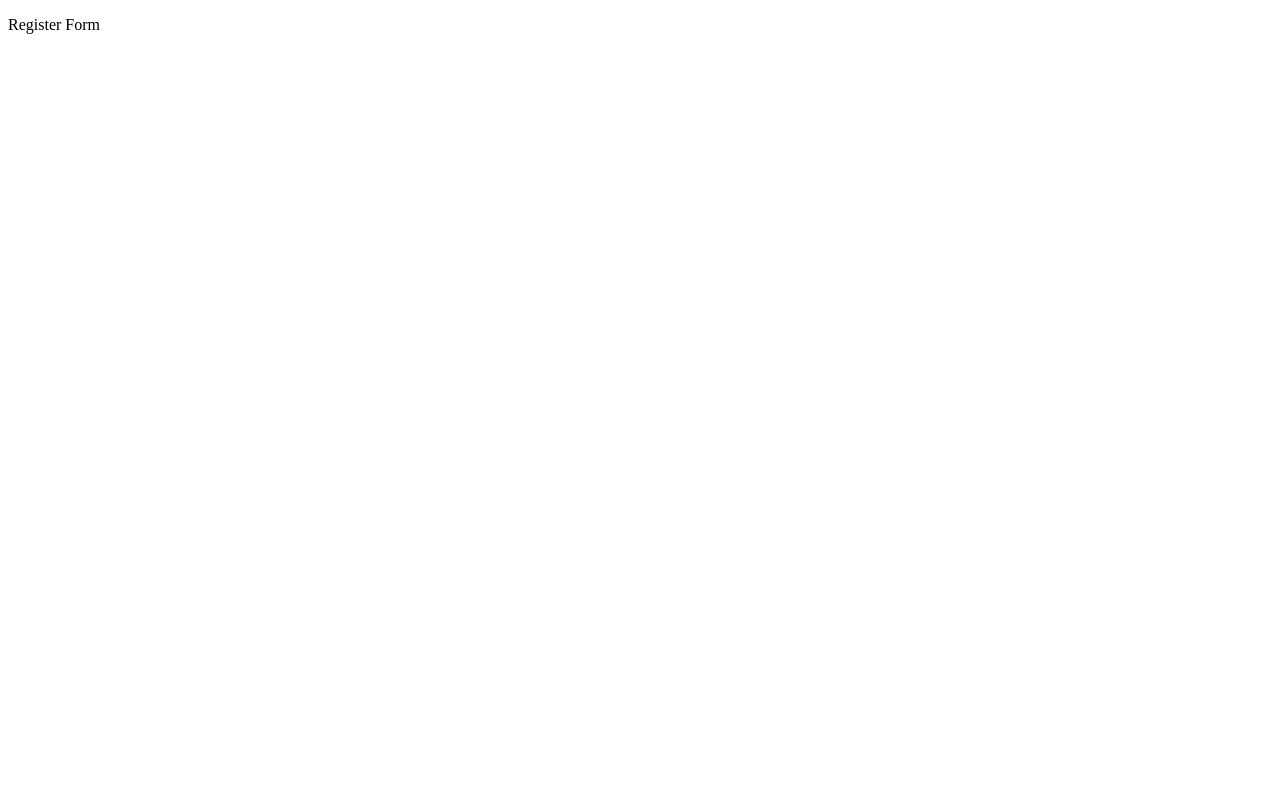
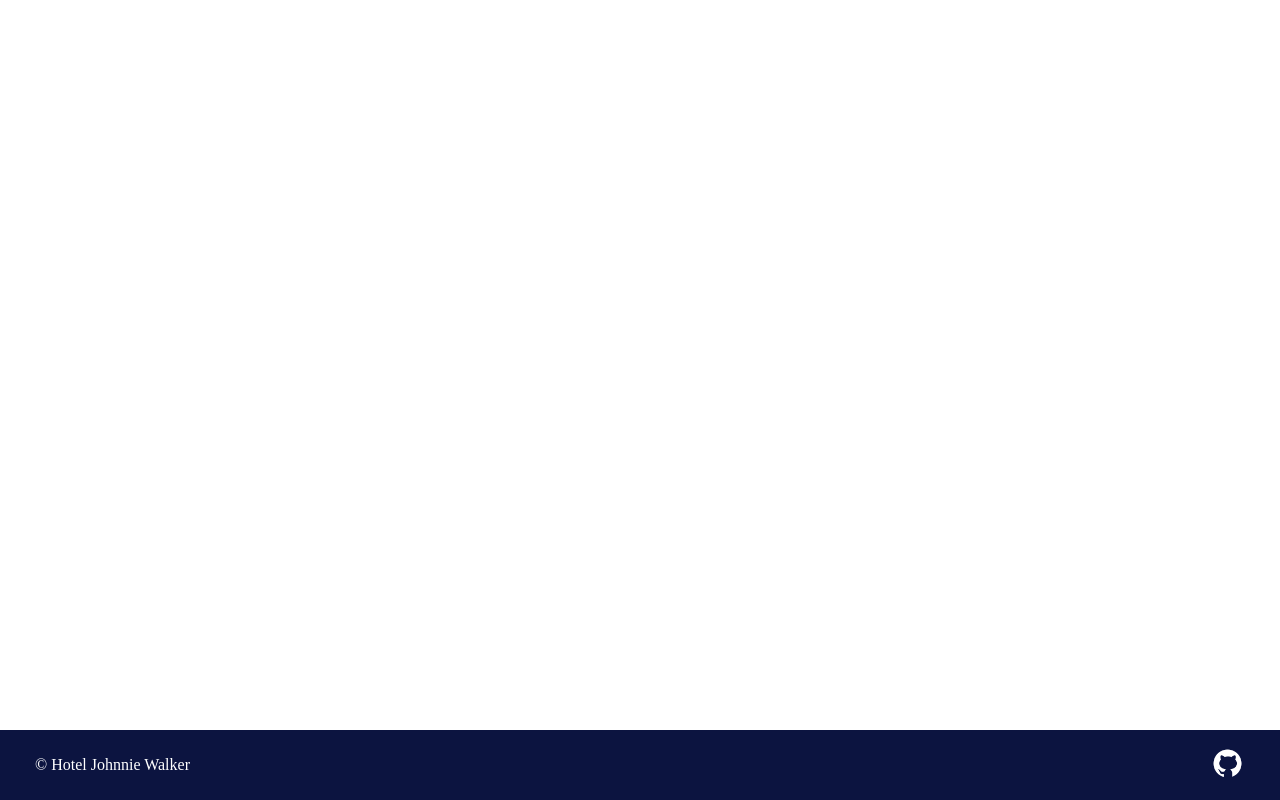
Before and after one commit to RubenMRDev/hotelJohnnieWalker, a React (Vite) app: page / in a window 1280 px wide. Built offline with nearby package versions, Linux system fonts and the light colour scheme.

Commit message:
footer css finished

```diff
--- a/src/App.jsx
+++ b/src/App.jsx
@@ -1,6 +1,6 @@
 import React from 'react';
 import { Routes, Route } from 'react-router-dom';
-import LandingPage from './pages/Register.jsx';
+import LandingPage from './pages/LandingPage.jsx';
 import Main from './pages/Main.jsx';
 import Profile from './pages/profile.jsx';
 import Login from './pages/Login.jsx';
@@ -10,6 +10,7 @@ import ReserveRestaurant from './pages/ReserveRestaurant.jsx';
 
 const App = () => {
   return (
+    <>
       <Routes>
         <Route path="/" element={<LandingPage />} />
         <Route path="/main" element={<Main />} />
@@ -19,6 +20,7 @@ const App = () => {
         <Route path="/login" element={<Login />} />
         <Route path="/register" element={<Register />} />
       </Routes>
+    </>
   );
 };
 
--- /dev/null
+++ b/src/components/footer/Footer.jsx
@@ -0,0 +1,17 @@
+import React from "react";
+import "./footer.css";
+
+function Footer() {
+  return (
+    <footer className="footer-container">
+      <div className="footer-content">
+        <p className="hotel-name">&copy; Hotel Johnnie Walker</p>
+        <a href="https://github.com/RubenMRDev/hotelJohnnieWalker" target="_blank">
+          <img className="image" src="/public/github.png" alt="Github logo"></img>
+        </a>
+      </div>
+    </footer>
+  );
+}
+
+export default Footer;
--- /dev/null
+++ b/src/components/footer/footer.css
@@ -0,0 +1,22 @@
+footer {
+    position: fixed;
+    bottom: 0;
+    left: 0;
+    width: 100%;
+    color: white;
+    background-color: #0C1440;
+    text-align: center;
+    padding: 10px 0;
+}
+
+.footer-content {
+    display: flex;
+    justify-content: space-between;
+    align-items: center;
+    padding-left: 35px;
+    padding-right: 35px;
+}
+
+.image {
+    width: 35px;
+}
--- a/src/pages/LandingPage.jsx
+++ b/src/pages/LandingPage.jsx
@@ -1,8 +1,9 @@
 import React from 'react'
+import Footer from '../components/footer/Footer'
 
 function LandingPage() {
   return (
-    <p>Landing</p>
+    <Footer />
   )
 }
 
--- a/src/pages/Register.jsx
+++ b/src/pages/Register.jsx
@@ -2,7 +2,7 @@ import React from 'react'
 
 function Register() {
   return (
-    <p>Register Form</p>
+    <p>Register</p>
   )
 }
 
```
Also changed, not shown: public/github.png (added), src/components/Footer.jsx (deleted). Lines whose indentation alone changed are shown as unchanged.
